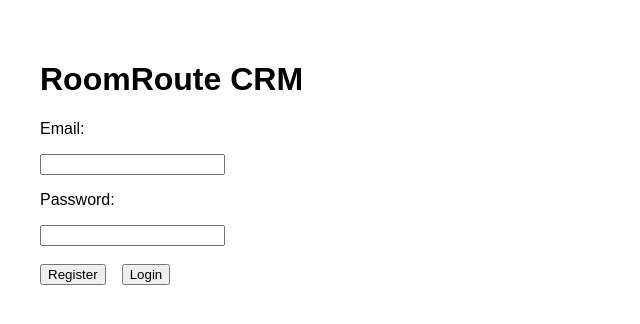
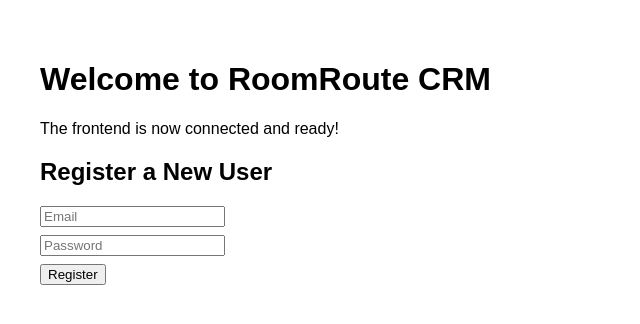
Before and after one commit to roomroutecrm/roomroute-crm, a React (Vite) app in the folder frontend/: page / in a window 1280 px wide. Shown: the top 324 px of the page, without its empty margins (0-640 px from the left). Built offline with nearby package versions, Linux system fonts and the light colour scheme.

Commit message:
Update App.jsx

```diff
--- a/frontend/src/App.jsx
+++ b/frontend/src/App.jsx
@@ -1,6 +1,4 @@
 import React, { useState } from 'react';
-
-const API_BASE = 'https://roomroute-crm-production.up.railway.app'; // replace with your actual backend URL if different
 
 function App() {
   const [email, setEmail] = useState('');
@@ -9,51 +7,48 @@ function App() {
 
   const handleRegister = async () => {
     try {
-      const res = await fetch(`${API_BASE}/auth/register`, {
+      const response = await fetch('https://roomroute-crm-production.up.railway.app/auth/register', {
         method: 'POST',
-        headers: { 'Content-Type': 'application/json' },
+        headers: {
+          'Content-Type': 'application/json',
+        },
         body: JSON.stringify({ email, password }),
       });
-      const data = await res.json();
-      if (res.ok) {
-        setMessage(`Registered successfully! ID: ${data.id}`);
+
+      const data = await response.json();
+      if (response.ok) {
+        setMessage('✅ Registration successful!');
       } else {
-        setMessage(data.error || 'Registration failed');
+        setMessage(`❌ Error: ${data.error}`);
       }
-    } catch (err) {
-      setMessage('Error: ' + err.message);
-    }
-  };
-
-  const handleLogin = async () => {
-    try {
-      const res = await fetch(`${API_BASE}/auth/login`, {
-        method: 'POST',
-        headers: { 'Content-Type': 'application/json' },
-        body: JSON.stringify({ email, password }),
-      });
-      const data = await res.json();
-      if (res.ok) {
-        setMessage('Logged in successfully!');
-      } else {
-        setMessage(data.error || 'Login failed');
-      }
-    } catch (err) {
-      setMessage('Error: ' + err.message);
+    } catch (error) {
+      setMessage('❌ Network error. Please try again.');
     }
   };
 
   return (
-    <div style={{ padding: '2rem', fontFamily: 'Arial' }}>
-      <h1>RoomRoute CRM</h1>
-      <p>Email:</p>
-      <input value={email} onChange={e => setEmail(e.target.value)} />
-      <p>Password:</p>
-      <input type="password" value={password} onChange={e => setPassword(e.target.value)} />
-      <br /><br />
+    <div style={{ fontFamily: 'sans-serif', padding: '2rem' }}>
+      <h1>Welcome to RoomRoute CRM</h1>
+      <p>The frontend is now connected and ready!</p>
+
+      <h2>Register a New User</h2>
+      <input
+        type="email"
+        placeholder="Email"
+        value={email}
+        onChange={e => setEmail(e.target.value)}
+        style={{ marginBottom: '0.5rem', display: 'block' }}
+      />
+      <input
+        type="password"
+        placeholder="Password"
+        value={password}
+        onChange={e => setPassword(e.target.value)}
+        style={{ marginBottom: '0.5rem', display: 'block' }}
+      />
       <button onClick={handleRegister}>Register</button>
-      <button onClick={handleLogin} style={{ marginLeft: '1rem' }}>Login</button>
-      <p style={{ marginTop: '1rem', color: 'green' }}>{message}</p>
+
+      {message && <p>{message}</p>}
     </div>
   );
 }
```
